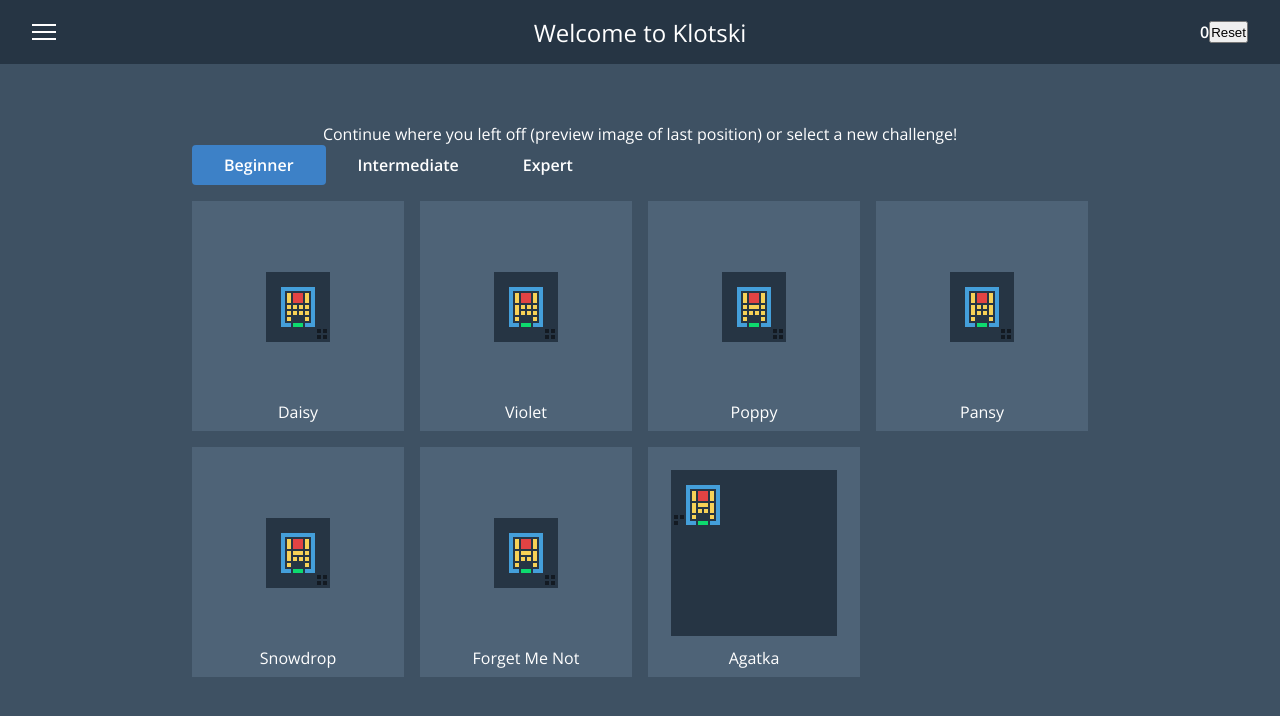
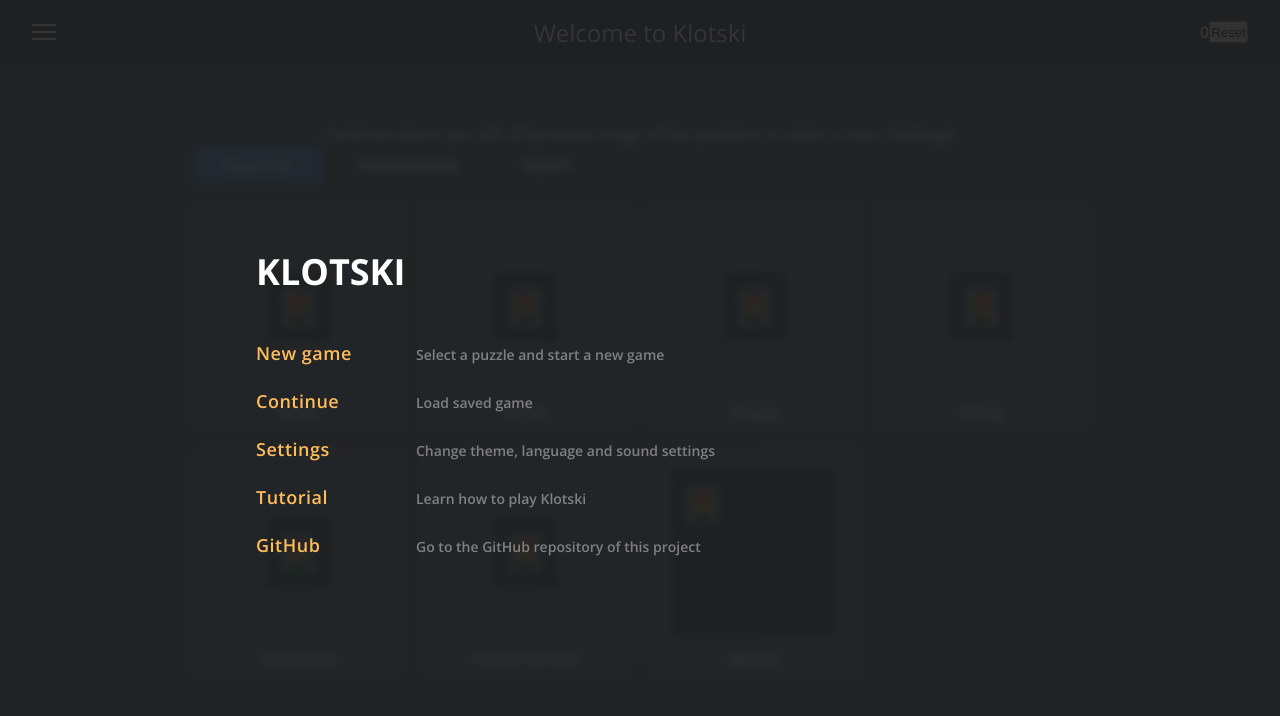
Before and after one commit to krisztian-kugler/klotski, a website built with webpack: page src/index.html in a window 1280 px wide. Built offline with nearby package versions, Linux system fonts and the light colour scheme.

Commit message:
added main menu

```diff
--- a/src/index.html
+++ b/src/index.html
@@ -42,5 +42,31 @@
     <section class="main">
       <div class="board-container"></div>
     </section>
+
+    <section class="main-menu">
+      <h1>Klotski</h1>
+      <ul class="menu">
+        <li class="menu-item">
+          <span class="menu-item__label">New game</span>
+          <span class="menu-item__description">Select a puzzle and start a new game</span>
+        </li>
+        <li class="menu-item">
+          <span class="menu-item__label">Continue</span>
+          <span class="menu-item__description">Load saved game</span>
+        </li>
+        <li class="menu-item">
+          <span class="menu-item__label">Settings</span>
+          <span class="menu-item__description">Change theme, language and sound settings</span>
+        </li>
+        <li class="menu-item">
+          <span class="menu-item__label">Tutorial</span>
+          <span class="menu-item__description">Learn how to play Klotski</span>
+        </li>
+        <li class="menu-item">
+          <span class="menu-item__label">GitHub</span>
+          <span class="menu-item__description">Go to the GitHub repository of this project</span>
+        </li>
+      </ul>
+    </section>
   </body>
 </html>
--- a/src/styles.scss
+++ b/src/styles.scss
@@ -18,6 +18,62 @@
   background-color: #607d8b;
   background-color: #3e5163;
   font-family: "Open Sans", sans-serif;
+}
+
+.main-menu {
+  position: fixed;
+  z-index: 9999;
+  top: 0;
+  left: 0;
+  width: 100%;
+  height: 100vh;
+  padding-left: 20vw;
+  display: flex;
+  flex-direction: column;
+  justify-content: center;
+  background-color: rgba(30, 30, 30, 0.9);
+
+  h1 {
+    color: white;
+    font-size: 36px;
+    text-transform: uppercase;
+    margin-bottom: 3rem;
+  }
+
+  .menu {
+    list-style: none;
+
+    &-item {
+      display: flex;
+      align-items: baseline;
+      color: #ffbc5c;
+      font-size: 18px;
+      font-weight: 600;
+      line-height: 1;
+
+      &:not(:last-child) {
+        margin-bottom: 30px;
+      }
+
+      &__label {
+        width: 10rem;
+        letter-spacing: 0.5px;
+        cursor: pointer;
+        transition: all 50ms;
+
+        &:hover {
+          color: #fff500;
+          text-shadow: 0 0 8px #ffbc5c;
+        }
+      }
+
+      &__description {
+        color: rgb(128, 128, 128);
+        font-size: 14px;
+        user-select: none;
+      }
+    }
+  }
 }
 
 .board-wrapper {
@@ -85,7 +141,7 @@
   background-color: rgb(12, 25, 51);
   background-color: #263544;
   background-color: #3e5163;
-
+  filter: blur(0.25rem);
   color: white;
   transform: translateY(0);
   transition: transform 100ms ease-in-out;
```
